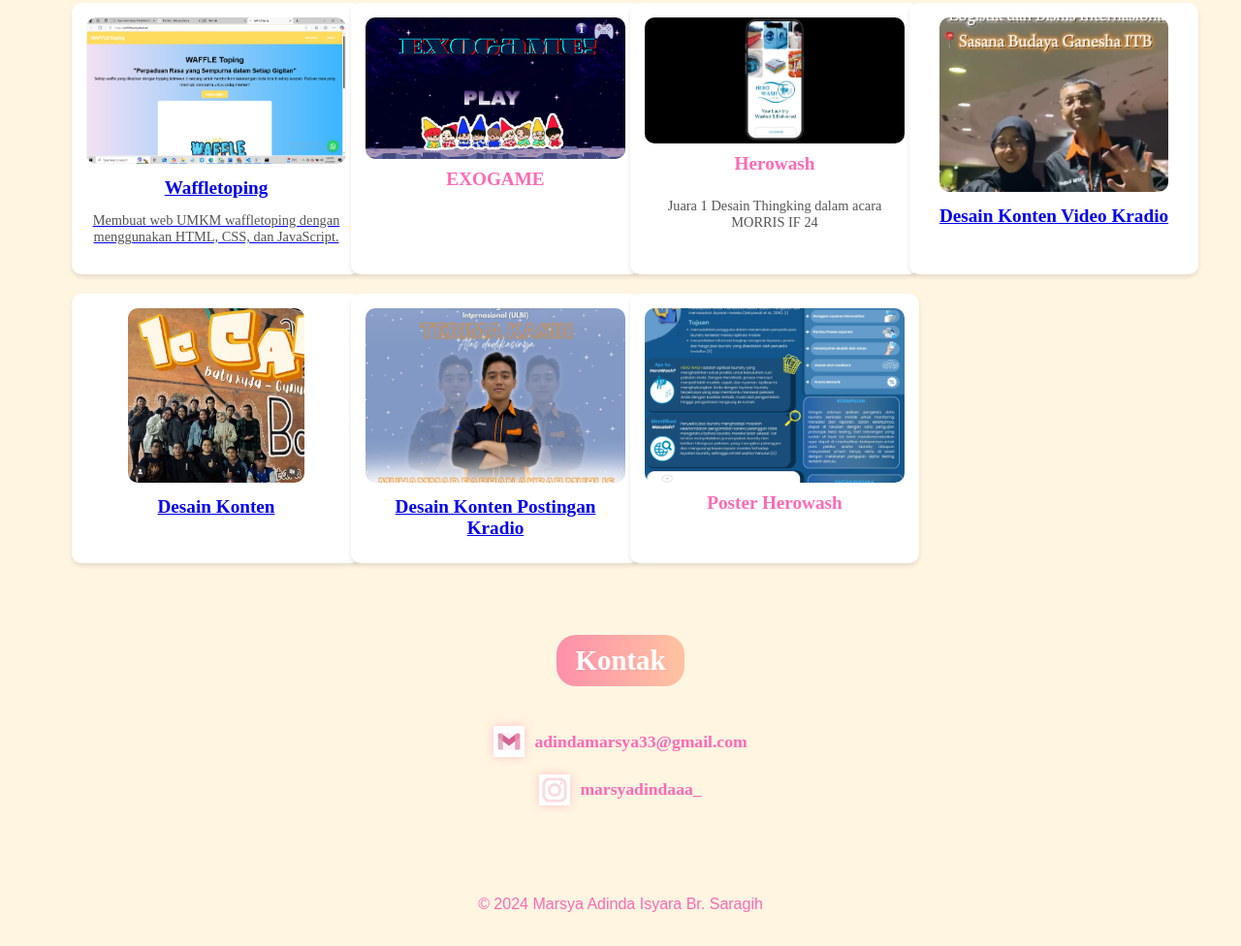
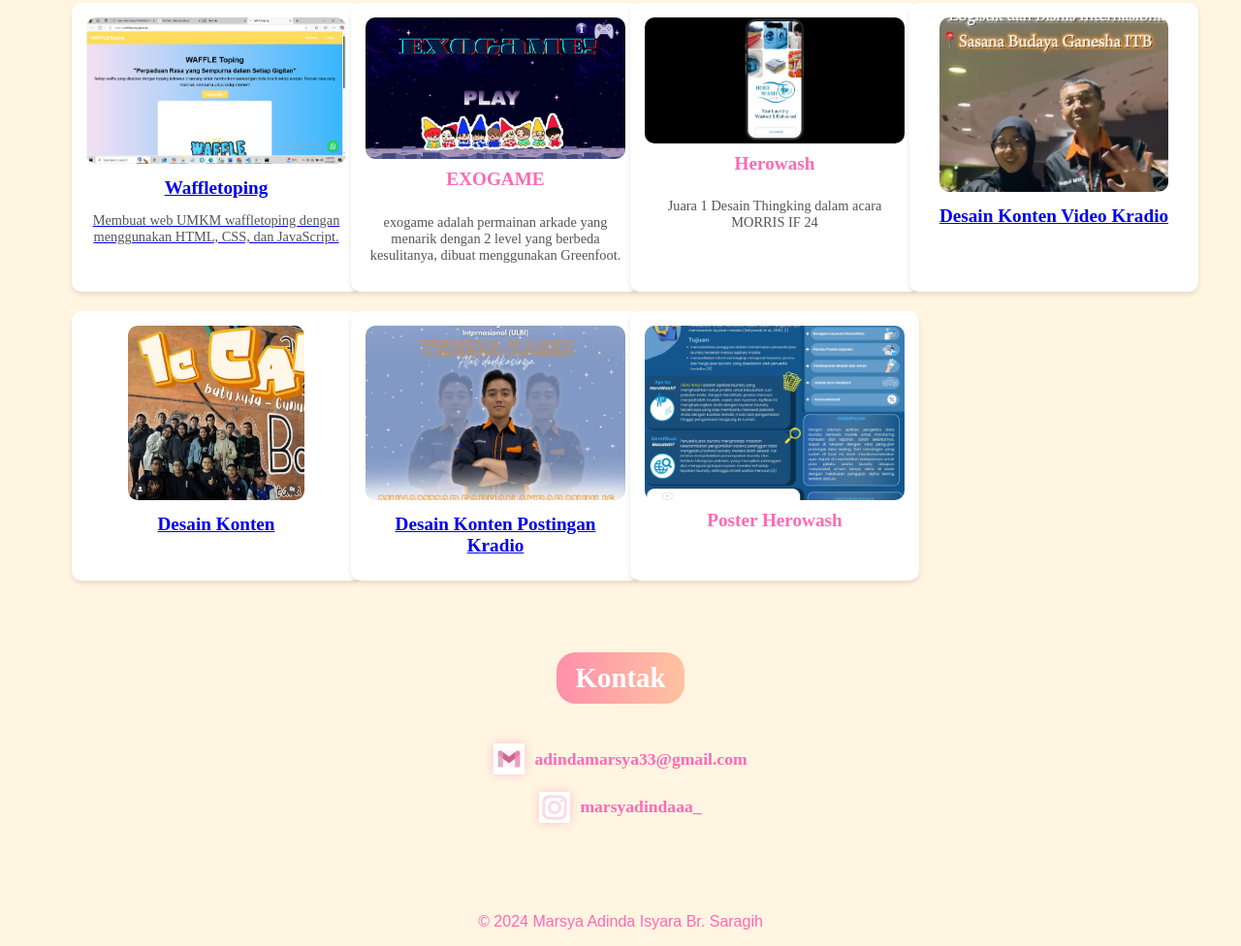
Before and after one commit to Team-Informatika/714240039, a plain HTML site: page index.html in a window 1280 px wide. Shown: the part 2512-3488 px from the top of the page at 97% size. Drawn offline with Linux system fonts and the light colour scheme.

Commit message:
project 2

```diff
--- a/index.html
+++ b/index.html
@@ -105,6 +105,7 @@
                 <div class="project-card">
                     <img src="exogame.jpg" alt="Exogame">
                     <h3>EXOGAME</h3>
+                    <p>exogame adalah permainan arkade yang menarik dengan 2 level yang berbeda kesulitanya, dibuat menggunakan Greenfoot.</P>
                 </div>
                 <div class="project-card">
                     <img src="Herowash.jpg" alt="Herowash">
```
